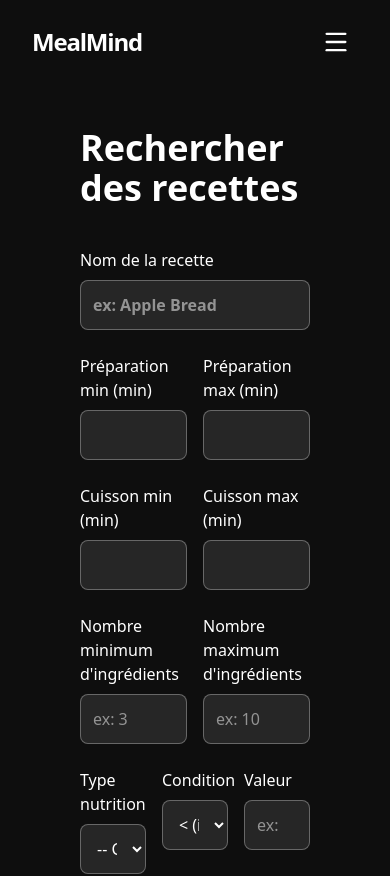
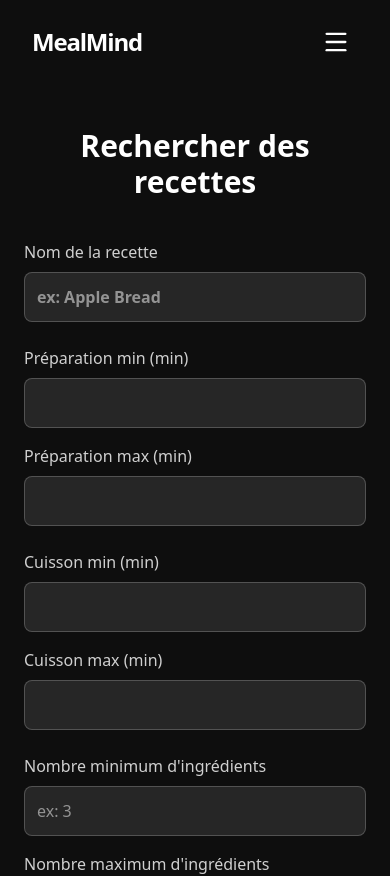
Before and after one commit to niniz13/marniniz, a Next.js app: page /recipes-search in a window 390 px wide. Shown: the top 876 px of the page. Built offline with nearby package versions, Linux system fonts and the light colour scheme; no server answers.

Commit message:
Responsive

```diff
--- a/src/app/recipes-search/page.js
+++ b/src/app/recipes-search/page.js
@@ -33,12 +33,10 @@
 
   const handleSearch = (e) => {
     e.preventDefault();
-
     const params = new URLSearchParams();
     Object.entries(filters).forEach(([key, val]) => {
       if (val !== "") params.set(key, val);
     });
-
     router.push(`/recipes?${params.toString()}`);
   };
 
@@ -48,32 +46,37 @@
         <Menu />
       </div>
 
-      <div className="py-32 px-20 sm:px-20 lg:px-80 mx-auto">
-        <h1 className="text-4xl font-bold mb-10">Rechercher des recettes</h1>
+      <div className="pt-32 pb-20 px-6 sm:px-10 md:px-20 lg:px-40">
+        <h1 className="text-3xl sm:text-4xl font-bold mb-10 text-center">
+          Rechercher des recettes
+        </h1>
 
         <motion.form
           onSubmit={handleSearch}
           initial={{ opacity: 0, y: 20 }}
           animate={{ opacity: 1, y: 0 }}
-          className="flex flex-col items-center space-y-6"
+          transition={{ duration: 0.4 }}
+          className="max-w-3xl mx-auto flex flex-col space-y-6"
         >
           {/* Nom */}
           <div className="w-full">
-            <label className="block mb-2 font-medium">Nom de la recette</label>
+            <label className="block mb-2 font-medium text-white/80">
+              Nom de la recette
+            </label>
             <input
               type="text"
               name="name"
               value={filters.name}
               onChange={handleChange}
               placeholder="ex: Apple Bread"
-              className="w-full bg-white/10 text-white font-semibold p-3 rounded-lg border border-white/30"
+              className="w-full bg-white/10 text-white font-semibold p-3 rounded-lg border border-white/20 focus:ring-2 focus:ring-white/30 outline-none"
             />
           </div>
 
           {/* Temps de préparation */}
-          <div className="w-full grid grid-cols-2 gap-4">
+          <div className="w-full grid grid-cols-1 sm:grid-cols-2 gap-4">
             <div>
-              <label className="block mb-2 font-medium">
+              <label className="block mb-2 font-medium text-white/80">
                 Préparation min (min)
               </label>
               <input
@@ -81,11 +84,11 @@
                 name="prepTimeMin"
                 value={filters.prepTimeMin}
                 onChange={handleChange}
-                className="w-full bg-white/10 text-white p-3 rounded-lg border border-white/30"
+                className="w-full bg-white/10 text-white p-3 rounded-lg border border-white/20 focus:ring-2 focus:ring-white/30 outline-none"
               />
             </div>
             <div>
-              <label className="block mb-2 font-medium">
+              <label className="block mb-2 font-medium text-white/80">
                 Préparation max (min)
               </label>
               <input
@@ -93,15 +96,15 @@
                 name="prepTimeMax"
                 value={filters.prepTimeMax}
                 onChange={handleChange}
-                className="w-full bg-white/10 text-white p-3 rounded-lg border border-white/30"
+                className="w-full bg-white/10 text-white p-3 rounded-lg border border-white/20 focus:ring-2 focus:ring-white/30 outline-none"
               />
             </div>
           </div>
 
           {/* Temps de cuisson */}
-          <div className="w-full grid grid-cols-2 gap-4">
+          <div className="w-full grid grid-cols-1 sm:grid-cols-2 gap-4">
             <div>
-              <label className="block mb-2 font-medium">
+              <label className="block mb-2 font-medium text-white/80">
                 Cuisson min (min)
               </label>
               <input
@@ -109,11 +112,11 @@
                 name="cookTimeMin"
                 value={filters.cookTimeMin}
                 onChange={handleChange}
-                className="w-full bg-white/10 text-white p-3 rounded-lg border border-white/30"
+                className="w-full bg-white/10 text-white p-3 rounded-lg border border-white/20 focus:ring-2 focus:ring-white/30 outline-none"
               />
             </div>
             <div>
-              <label className="block mb-2 font-medium">
+              <label className="block mb-2 font-medium text-white/80">
                 Cuisson max (min)
               </label>
               <input
@@ -121,15 +124,15 @@
                 name="cookTimeMax"
                 value={filters.cookTimeMax}
                 onChange={handleChange}
-                className="w-full bg-white/10 text-white p-3 rounded-lg border border-white/30"
+                className="w-full bg-white/10 text-white p-3 rounded-lg border border-white/20 focus:ring-2 focus:ring-white/30 outline-none"
               />
             </div>
           </div>
 
           {/* Ingrédients min / max */}
-          <div className="w-full grid grid-cols-2 gap-4">
+          <div className="w-full grid grid-cols-1 sm:grid-cols-2 gap-4">
             <div>
-              <label className="block mb-2 font-medium">
+              <label className="block mb-2 font-medium text-white/80">
                 Nombre minimum d&apos;ingrédients
               </label>
               <input
@@ -138,11 +141,11 @@
                 value={filters.minIngredients}
                 onChange={handleChange}
                 placeholder="ex: 3"
-                className="w-full bg-white/10 text-white p-3 rounded-lg border border-white/30"
+                className="w-full bg-white/10 text-white p-3 rounded-lg border border-white/20 focus:ring-2 focus:ring-white/30 outline-none"
               />
             </div>
             <div>
-              <label className="block mb-2 font-medium">
+              <label className="block mb-2 font-medium text-white/80">
                 Nombre maximum d&apos;ingrédients
               </label>
               <input
@@ -151,20 +154,22 @@
                 value={filters.maxIngredients}
                 onChange={handleChange}
                 placeholder="ex: 10"
-                className="w-full bg-white/10 text-white p-3 rounded-lg border border-white/30"
+                className="w-full bg-white/10 text-white p-3 rounded-lg border border-white/20 focus:ring-2 focus:ring-white/30 outline-none"
               />
             </div>
           </div>
 
           {/* Nutrition */}
-          <div className="w-full grid grid-cols-3 gap-4">
+          <div className="w-full grid grid-cols-1 sm:grid-cols-3 gap-4">
             <div>
-              <label className="block mb-2 font-medium">Type nutrition</label>
+              <label className="block mb-2 font-medium text-white/80">
+                Type nutrition
+              </label>
               <select
                 name="nutritionKey"
                 value={filters.nutritionKey}
                 onChange={handleChange}
-                className="w-full bg-white/10 text-white p-3 rounded-lg border border-white/30"
+                className="w-full bg-white/10 text-white p-3 rounded-lg border border-white/20 focus:ring-2 focus:ring-white/30 outline-none"
               >
                 <option value="">-- Choisir --</option>
                 <option value="Total Fat">Total Fat</option>
@@ -181,12 +186,14 @@
             </div>
 
             <div>
-              <label className="block mb-2 font-medium">Condition</label>
+              <label className="block mb-2 font-medium text-white/80">
+                Condition
+              </label>
               <select
                 name="nutritionOp"
                 value={filters.nutritionOp}
                 onChange={handleChange}
-                className="w-full bg-white/10 text-white p-3 rounded-lg border border-white/30"
+                className="w-full bg-white/10 text-white p-3 rounded-lg border border-white/20 focus:ring-2 focus:ring-white/30 outline-none"
               >
                 <option value="lt">&lt; (inférieur à)</option>
                 <option value="gt">&gt; (supérieur à)</option>
@@ -195,25 +202,29 @@
             </div>
 
             <div>
-              <label className="block mb-2 font-medium">Valeur</label>
+              <label className="block mb-2 font-medium text-white/80">
+                Valeur
+              </label>
               <input
                 type="number"
                 name="nutritionValue"
                 value={filters.nutritionValue}
                 onChange={handleChange}
                 placeholder="ex: 10"
-                className="w-full bg-white/10 text-white p-3 rounded-lg border border-white/30"
+                className="w-full bg-white/10 text-white p-3 rounded-lg border border-white/20 focus:ring-2 focus:ring-white/30 outline-none"
               />
             </div>
           </div>
 
           {/* Bouton */}
-          <button
-            type="submit"
-            className="bg-red-600 rounded-sm px-8 py-3 w-1/2 text-white font-bold transition-all duration-300 hover:bg-red-400 cursor-pointer mt-4"
-          >
-            Rechercher
-          </button>
+          <div className="flex justify-center w-full">
+            <button
+              type="submit"
+              className="bg-red-600 hover:bg-red-700 transition-all duration-300 font-bold rounded-lg px-6 py-3 w-full sm:w-1/2"
+            >
+              Rechercher
+            </button>
+          </div>
         </motion.form>
       </div>
 
--- a/src/app/recipes/[recipe_id]/page.js
+++ b/src/app/recipes/[recipe_id]/page.js
@@ -206,21 +206,35 @@
         </motion.div>
 
         {/* Section Nutrition */}
-        {recipe.strNutrition && Object.keys(recipe.strNutrition).length > 0 && (
+        {recipe.strNutrition &&
+          Object.entries(recipe.strNutrition).some(
+            ([, value]) =>
+              value && (Array.isArray(value) ? value.length > 0 : value !== "")
+          ) && (
             <motion.div
               initial={{ opacity: 0, y: 20 }}
               animate={{ opacity: 1, y: 0 }}
               transition={{ duration: 0.6, delay: 0.4 }}
               className="mt-12"
             >
-            <h2 className="text-3xl font-bold mb-4">Valeurs nutritionnelles</h2>
+              <h2 className="text-3xl font-bold mb-4">
+                Valeurs nutritionnelles
+              </h2>
               <div className="grid grid-cols-1 sm:grid-cols-2 lg:grid-cols-3 gap-4">
-              {Object.entries(recipe.strNutrition).map(([label, values]) => (
+                {Object.entries(recipe.strNutrition)
+                  .filter(
+                    ([, value]) =>
+                      value &&
+                      (Array.isArray(value) ? value.length > 0 : value !== "")
+                  )
+                  .map(([label, values]) => (
                     <div
                       key={label}
                       className="bg-white/5 border border-white/10 rounded-xl p-4 flex flex-col items-start"
                     >
-                  <h4 className="font-semibold text-white/90 mb-1">{label}</h4>
+                      <h4 className="font-semibold text-white/90 mb-1">
+                        {label}
+                      </h4>
                       <p className="text-white/70">
                         {Array.isArray(values)
                           ? values.join(" — ")
```
Also changed, not shown: src/app/settings/page.js (+10 -8 lines). Lines whose indentation alone changed are shown as unchanged.
